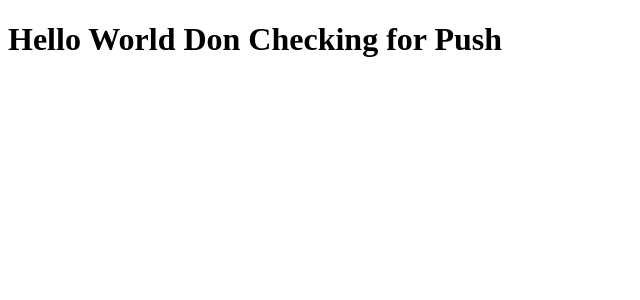
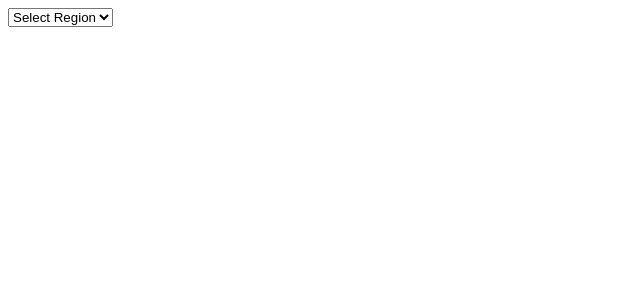
Before and after one commit to dongra02/sei-project-2, a React (Create React App) app: page / in a window 1280 px wide. Shown: the top 300 px of the page, without its empty margins (0-640 px from the left). Built offline with nearby package versions, Linux system fonts and the light colour scheme.

Commit message:
initial DropDownFilter

```diff
--- a/package.json
+++ b/package.json
@@ -3,10 +3,12 @@
   "version": "0.1.0",
   "private": true,
   "dependencies": {
+    "bulma": "^0.9.0",
     "eslint-plugin-react": "^7.18.3",
     "node-sass": "^4.13.1",
     "react": "^16.13.1",
     "react-dom": "^16.13.1",
+    "react-router-dom": "^5.2.0",
     "react-scripts": "3.4.3"
   },
   "scripts": {
--- a/src/App.js
+++ b/src/App.js
@@ -1,8 +1,16 @@
 import React from 'react'
+import { BrowserRouter, Switch, Route } from 'react-router-dom'
+
+import DropDownFilter from './components/DropDownFilter'
 
 const App = () => {
   return (
-    <h1>Hello World Don Checking for Push</h1>
+    <div className="App">
+      {/* <h1>Hello World Don Checking for Push</h1> */}
+      <div className="field is-horizontal">
+        <DropDownFilter/>
+      </div>
+    </div>
   )
 }
 
--- /dev/null
+++ b/src/components/DropDownFilter.js
@@ -0,0 +1,25 @@
+import React from  'react'
+
+
+const DropDownFilter = () => {
+
+  return (
+    <div className="field">
+      <div className="control">
+        <div className="select">
+          <select>
+            <option value="all">Select Region</option>
+            <option value="Africa">Africa</option>
+            <option value="Americas">Americas</option>
+            <option value="Asia">Asia</option>
+            <option value="Europe">Europe</option>
+            <option value="Oceania">Oceania</option>
+          </select>
+        </div>
+      </div>
+    </div>
+  )
+
+}
+
+export default DropDownFilter
```
Also changed, not shown: 1 other file (tests, documents, lock files or other folders).
